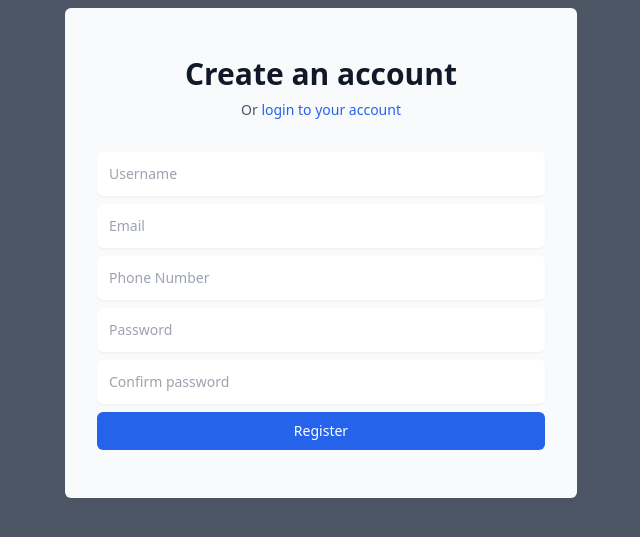
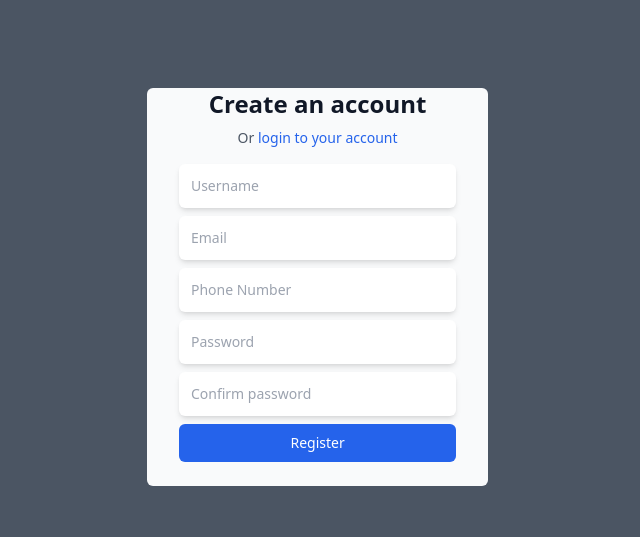
Before and after one commit to Sagittarius17/django-ecommerce, a Django app: page /register/ in a window 1280 px wide. Shown: the part 56-593 px from the top of the page, without its empty margins (319-959 px from the left). Run offline with Django 4.2, Linux system fonts and the light colour scheme; style sheets or scripts are compiled from the project's sources; some libraries are stand-ins or nearby versions.

Commit message:
bug in login register and cookie

```diff
--- a/ecommerce/templates/ecommerce/login.html
+++ b/ecommerce/templates/ecommerce/login.html
@@ -3,6 +3,9 @@
 {% block title %} Ecommerce | Login {% endblock %}
 
 {% block content %}
+{% if error %}
+    <div class="flex w-full fixed bg-red-400 text-center justify-center left-0 top-14 items-center text-lg h-10">{{ error }}</div>
+{% endif %}
 <div class="flex relative justify-center top-20 px-4 sm:px-6">
     <div class="bg-white rounded-md p-3">
         <div>
@@ -18,7 +21,7 @@
         <form method="post" class="space-y-6">
             <div id='user-info' class='flex flex-col text-black bg-orange-300 rounded-md h-fit p-2 my-4'>
                 <div class='mb-2'>
-                    <input required class="p-2 border rounded w-full" type='text' name='name' placeholder='Name'>
+                    <input required class="p-2 border rounded w-full" type='text' name='username' placeholder='Username or Email or Phone no.'>
                 </div>
 
                 <div class=''>
--- a/ecommerce/templates/ecommerce/register.html
+++ b/ecommerce/templates/ecommerce/register.html
@@ -1,10 +1,14 @@
 {% extends "ecommerce/main.html" %}
 {% load static %}
 {% block title %} Ecommerce | Register {% endblock %}
+
 {% block content %}
-<div class="relative left-[25%] rounded-md w-1/2 flex items-center justify-center text-black bg-gray-50 py-12 px-4 sm:px-6 lg:px-8">
+{% if error %}
+    <div class="flex w-full fixed bg-red-400 text-center justify-center left-0 top-14 items-center text-lg h-10">{{ error }}</div>
+{% endif %}
+<div class="relative left-[33%] top-20 rounded-md w-1/3 flex items-center justify-center text-black bg-gray-50 pb-6 px-4 sm:px-6 lg:px-8">
     <div class="max-w-md w-full">
-        <h2 class="text-center text-3xl font-extrabold text-gray-900">
+        <h2 class="text-center text-2xl font-bold text-gray-900">
             Create an account
         </h2>
         <p class="mt-2 text-center text-sm text-gray-600">
@@ -12,26 +16,31 @@
             login to your account
             </a>
         </p>
-        <form method="post" class="mt-8 space-y-2">
+        <form method="post" class="mt-4 space-y-2">
             <div>
                 <label for="username" class="sr-only">Username</label>
-                <input id="username" name="username" type="text" required class="block w-full p-3 rounded-md shadow-sm placeholder-gray-400 focus:ring-blue-500 focus:border-blue-500 sm:text-sm" placeholder="Username">
+                <input id="username" name="username" type="text" required
+                class="w-full p-3 rounded-md shadow-md placeholder-gray-400 focus:ring-blue-500 focus:border-blue-500 sm:text-sm" placeholder="Username">
             </div>
             <div>
                 <label for="email" class="sr-only">Email</label>
-                <input id="email" name="email" type="email" required class="block w-full p-3 rounded-md shadow-sm placeholder-gray-400 focus:ring-blue-500 focus:border-blue-500 sm:text-sm" placeholder="Email">
+                <input id="email" name="email" type="email" required
+                class="w-full p-3 rounded-md shadow-md placeholder-gray-400 focus:ring-blue-500 focus:border-blue-500 sm:text-sm" placeholder="Email">
             </div>
             <div>
-                <label for="phone-number" class="sr-only">Phone Number</label>
-                <input id="phone_number" name="phone-number" type="tel" required class="block w-full p-3 rounded-md shadow-sm placeholder-gray-400 focus:ring-blue-500 focus:border-blue-500 sm:text-sm" placeholder="Phone Number">
+                <label for="phone_number" class="sr-only">Phone Number</label>
+                <input id="phone_number" name="phone_number" type="tel"
+                class="w-full p-3 rounded-md shadow-md placeholder-gray-400 focus:ring-blue-500 focus:border-blue-500 sm:text-sm" placeholder="Phone Number">
             </div>
             <div>
                 <label for="password" class="sr-only">Password</label>
-                <input id="password" name="password" type="password" required class="block w-full p-3 rounded-md shadow-sm placeholder-gray-400 focus:ring-blue-500 focus:border-blue-500 sm:text-sm" placeholder="Password">
+                <input id="password" name="password" type="password" required
+                class="w-full p-3 rounded-md shadow-md placeholder-gray-400 focus:ring-blue-500 focus:border-blue-500 sm:text-sm" placeholder="Password">
             </div>
             <div>
                 <label for="confirm_password" class="sr-only">Confirm password</label>
-                <input id="confirm_password" name="confirm_password" type="password" required class="block w-full p-3 rounded-md shadow-sm placeholder-gray-400 focus:ring-blue-500 focus:border-blue-500 sm:text-sm" placeholder="Confirm password">
+                <input id="confirm_password" name="confirm_password" type="password" required
+                class="w-full p-3 rounded-md shadow-md placeholder-gray-400 focus:ring-blue-500 focus:border-blue-500 sm:text-sm" placeholder="Confirm password">
             </div>
             <div>
                 <button type="submit" class="group w-full py-2 px-4 border border-transparent text-sm font-medium rounded-md text-white bg-blue-600 hover:bg-blue-700 focus:outline-none focus:ring-2 focus:ring-offset-2 focus:ring-blue-500">
--- a/ecommerce/views.py
+++ b/ecommerce/views.py
@@ -5,7 +5,7 @@ from .models import *
 from django.http import JsonResponse
 from django.http import HttpResponseRedirect
 from django.shortcuts import render, redirect
-from django.contrib.auth import authenticate, login
+from django.contrib.auth import authenticate, login   # Rename the import to avoid the conflict
 from django.views.decorators.csrf import csrf_exempt
 
 # Create your views here.
@@ -13,12 +13,12 @@ from django.views.decorators.csrf import csrf_exempt
 @csrf_exempt
 def login(request):
     if request.method == 'POST':
-        username = request.POST['username']
-        password = request.POST['password']
+        username = request.POST.get('username')
+        password = request.POST.get('password')
         user = authenticate(request, username=username, password=password)
         if user is not None:
-            login(request, user)
-            return HttpResponseRedirect('ecommerce/store.html')
+            login(request, user)  # Use the renamed import
+            return HttpResponseRedirect('/')
     context = {}
     return render(request, 'ecommerce/login.html', context)
 
@@ -27,30 +27,33 @@ def register(request):
     context = {}
 
     if request.method == 'POST':
-        # Extract data directly from request.POST
         username = request.POST.get('username')
         email = request.POST.get('email')
         phone_number = request.POST.get('phone_number')
         password = request.POST.get('password')
         confirm_password = request.POST.get('confirm_password')
 
-        # Basic validation: check if all fields are present
         if not all([username, email, phone_number, password, confirm_password]):
             context['error'] = "Please fill all the fields."
-        # Check if passwords match
         elif password != confirm_password:
             context['error'] = "Passwords do not match."
         else:
-            # Check if a user with the given email/username exists
-            if User.objects.filter(email=email).exists():
-                context['error'] = "Email already in use."
-            elif User.objects.filter(username=username).exists():
-                context['error'] = "Username already in use."
-            else:
-                # Create a new user
-                user = User.objects.create_user(username=username, email=email, phone_number=phone_number, password=password)
-                user.save()
-                return redirect('ecommerce/store.html')  # Redirect to desired URL after registration
+            try:
+                if User.objects.filter(email=email).exists():
+                    context['error'] = "Email already in use."
+                elif User.objects.filter(username=username).exists():
+                    context['error'] = "Username already in use."
+                else:
+                    # Note: Django's User model doesn't have a phone_number field by default.
+                    # If you've customized the User model to have one, this will work.
+                    # Otherwise, you'd need to handle phone_number separately.
+                    user = User.objects.create_user(username=username, email=email, password=password)
+                    # Assume you save the phone_number in user profile or another related model
+                    user.phone_number = phone_number
+                    user.save()
+                    return redirect('store')  # Redirect to desired URL after registration
+            except Exception as e:
+                context['error'] = str(e)  # Display the error message to the context
 
     return render(request, 'ecommerce/register.html', context)
 
```
Also changed, not shown: djangoEcomm/settings.py (+5 -5 lines), ecommerce/db.py (added, +60 -0 lines), ecommerce/loginbackend.py (deleted, +0 -19 lines), ecommerce/models.py (+10 -10 lines), db.sqlite3, ecommerce/migrations/0008_rename_phn_number_customer_phone_number_and_more.py (added).
